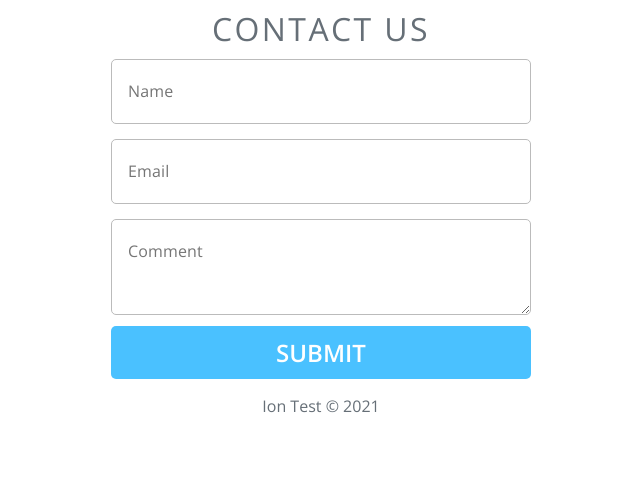
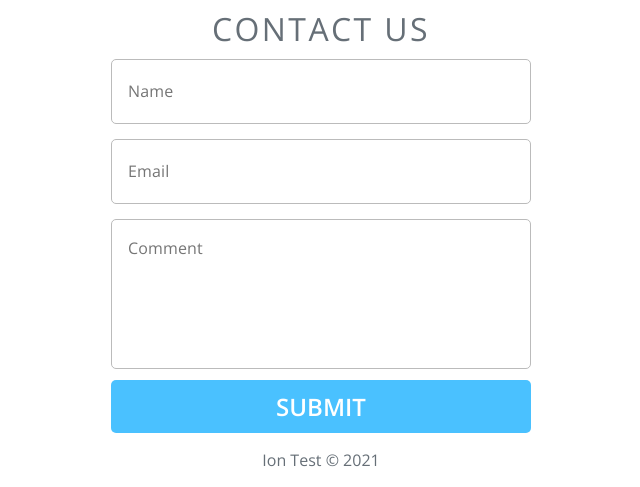
Before and after one commit to rooftb/frontend-test, a PHP site: page / in a window 1280 px wide. Shown: the part 1115-1602 px from the top of the page, without its empty margins (319-959 px from the left). Before the commit the page ends 1528 px from the top, so only its background shows below. Run offline with PHP 8.4, Linux system fonts and the light colour scheme.

Commit message:
Adjusted comment section sizing

```diff
--- a/assets/css/styles.css
+++ b/assets/css/styles.css
@@ -407,10 +407,9 @@ form h1 {
   border: 1px solid #4ac1ff;
 }
 
-.feedback-input textarea {
+#text-input {
   line-height: 150%;
   height: 150px;
-  resize: vertical;
   resize: none;
 }
 
--- a/assets/css/styles.scss
+++ b/assets/css/styles.scss
@@ -384,14 +384,14 @@ form {
   &:focus {
     border: 1px solid $bright-cyan;
   }
-  textarea {
-    line-height: 150%;
+}
 
-    height: 150px;
+#text-input {
+  line-height: 150%;
 
-    resize: vertical;
-    resize: none;
-  }
+  height: 150px;
+
+  resize: none;
 }
 
 [type='submit'] {
--- a/index.html
+++ b/index.html
@@ -133,7 +133,7 @@
             <h1>Contact Us</h1>
             <input name="name" type="text" class="feedback-input" placeholder="Name" />
             <input name="email" type="text" class="feedback-input" placeholder="Email" />
-            <textarea name="text" class="feedback-input" placeholder="Comment"></textarea>
+            <textarea name="text" id="text-input" class="feedback-input" placeholder="Comment"></textarea>
             <input type="submit" value="SUBMIT" />
         </form>
     </section>
```
Also changed, not shown: 1 other file.
